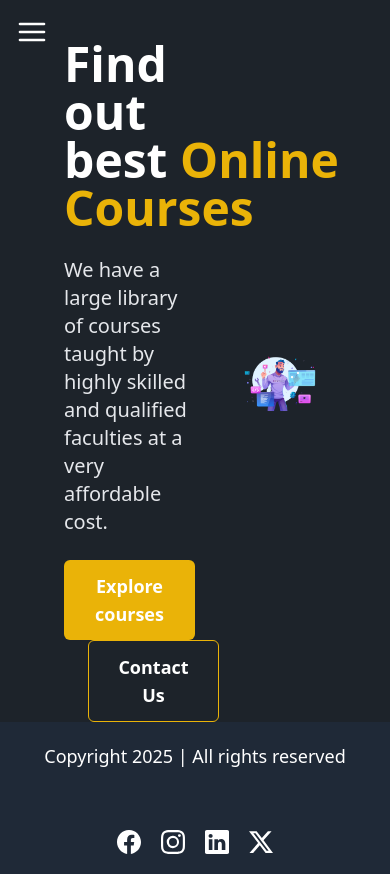
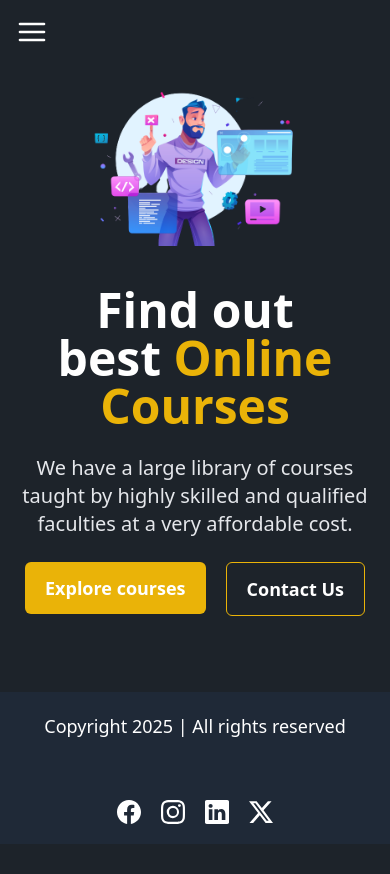
Before and after one commit to Devyansh-Solanki-63/lms-frontend, a React (Vite) app: page / in a window 390 px wide. After the commit the page ends 844 px from the top, so only its background shows below. Built offline with nearby package versions, Linux system fonts and the light colour scheme; no server answers.

Commit message:
enhanced homepage for mobile screen

```diff
--- a/src/Layouts/HomeLayout.jsx
+++ b/src/Layouts/HomeLayout.jsx
@@ -95,7 +95,7 @@ const HomeLayout = ({children}) => {
                 </div>
             </div>
 
-            <div className='min-h-[82vh] sm:min-h-[90vh]'>
+            <div className='min-h-[82vh] sm:min-h-[90vh] flex flex-col'>
                 {children}
             </div>
 
--- a/src/Pages/Course/CourseDescription.jsx
+++ b/src/Pages/Course/CourseDescription.jsx
@@ -12,7 +12,7 @@ function CourseDescription() {
 
     return (
         <HomeLayout>
-            <div className="h-full pt-12 px-20 flex flex-col items-center justify-center text-white">
+            <div className="flex-1 pt-12 px-20 flex flex-col items-center justify-center text-white">
                 <div className="grid grid-cols-2 gap-10 py-10 relative">
                     <div className="space-y-5">
                         <img
--- a/src/Pages/Course/CourseList.jsx
+++ b/src/Pages/Course/CourseList.jsx
@@ -20,7 +20,7 @@ const CourseList = () => {
 
     return (
         <HomeLayout>
-            <div className="h-full pt-20 sm:pt-12 mx-3 sm:mx-16 flex flex-col gap-10 text-white">
+            <div className="flex-1 pt-20 sm:pt-12 mx-3 sm:mx-16 flex flex-col gap-10 text-white">
                 <h1 className="text-center text-3xl font-semibold mb-5">
                     Explore the courses made by
                     <span className="font-bold text-yellow-500">
--- a/src/Pages/Dashboard/AddLecture.jsx
+++ b/src/Pages/Dashboard/AddLecture.jsx
@@ -62,7 +62,7 @@ const AddLecture = () => {
 
     return (
         <HomeLayout>
-            <div className="h-full text-white flex flex-col items-center justify-center gap-10 mx-16">
+            <div className="flex-1 text-white flex flex-col items-center justify-center gap-10 mx-16">
                 <div className="flex flex-col gap-5 p-2 shadow-[0_0_10px_black] w-96 rounded-lg">
                     <header className="flex items-center justify-center relative">
                         <button
--- a/src/Pages/Dashboard/DisplayLectures.jsx
+++ b/src/Pages/Dashboard/DisplayLectures.jsx
@@ -25,7 +25,7 @@ const DisplayLectures = () => {
 
     return (
         <HomeLayout>
-            <div className="flex flex-col gap-10 items-center justify-center h-full py-10 text-wihte mx-[5%]">
+            <div className="flex flex-col gap-10 items-center justify-center flex-1 py-10 text-wihte mx-[5%]">
                 <div className="text-center text-2xl font-semibold text-yellow-500">
                     Course Name: {state?.title}
                 </div>
--- a/src/Pages/Dashboard/EditLecture.jsx
+++ b/src/Pages/Dashboard/EditLecture.jsx
@@ -73,7 +73,7 @@ const EditLecture = () => {
 
     return (
         <HomeLayout>
-            <div className="h-full text-white flex flex-col items-center justify-center gap-10 mx-16">
+            <div className="flex-1 text-white flex flex-col items-center justify-center gap-10 mx-16">
                 <div className="flex flex-col gap-5 p-2 shadow-[0_0_10px_black] w-96 rounded-lg">
                     <header className="flex items-center justify-center relative">
                         <button
--- a/src/Pages/HomePage.jsx
+++ b/src/Pages/HomePage.jsx
@@ -7,8 +7,8 @@ import HomePageImg from '../Assets/Images/homePageMainImage.png'
 const HomePage = () => {
   return (
     <HomeLayout>
-        <div className='h-full flex items-center justify-center gap-10 text-white pt-10 mx-16'>
-            <div className='w-1/2 space-y-6'>
+        <div className='flex-1 flex flex-col-reverse md:flex-row items-center justify-center gap-10 text-white pt-10 pb-10 md:pb-0 mx-3 sm:mx-16'>
+            <div className='w-full md:w-1/2 space-y-6 text-center md:text-left'>
                 <h1 className='text-5xl font-semibold'>
                     Find out best
                     <span>&nbsp;</span>
@@ -19,7 +19,7 @@ const HomePage = () => {
                 <p className='text-xl text-gray-200'>
                     We have a large library of courses taught by highly skilled and qualified faculties at a very affordable cost.
                 </p>
-                <div className='space-x-6'>
+                <div className='flex flex-wrap gap-[20px] justify-center md:justify-start'>
                     <Link to="/courses">
                         <button className='bg-yellow-500 px-5 py-3 rounded-md font-semibold text-lg cursor-pointer hover:bg-yellow-600 transition-all ease-in-out duration-300'>
                             Explore courses
@@ -33,7 +33,7 @@ const HomePage = () => {
                 </div>
             </div>
 
-            <div className='w-1/2 flex items-center justify-center'>
+            <div className='w-[70%] md:w-1/2 flex items-center justify-center'>
                 <img src={HomePageImg} alt="homepage image" />
             </div>
         </div>
--- a/src/Pages/Payment/Checkout.jsx
+++ b/src/Pages/Payment/Checkout.jsx
@@ -74,7 +74,7 @@ const Checkout = () => {
             {!isLoading ? (
                 <form
                     onSubmit={handleSubscription}
-                    className="h-full flex items-center justify-center text-white"
+                    className="flex-1 flex items-center justify-center text-white"
                 >
                     <div className="w-80 h-[26rem] flex flex-col justify-center shadow-[0_0_10px_black] rounded-lg relative">
                         <h1 className="bg-yellow-500 absolute top-0 w-full text-center py-4 text-2xl font-bold rounded-tl0lg rounded-tr-lg">Subscription Bundle</h1>
@@ -103,7 +103,7 @@ const Checkout = () => {
                     </div>
                 </form>
             ) : (
-                <div className='h-full flex items-center justify-center text-white'>loading...</div>
+                <div className='flex-1 flex items-center justify-center text-white'>loading...</div>
             )}
         </HomeLayout>
     )
--- a/src/Pages/Payment/CheckoutFail.jsx
+++ b/src/Pages/Payment/CheckoutFail.jsx
@@ -7,7 +7,7 @@ import HomeLayout from '../../Layouts/HomeLayout';
 const CheckoutFail = () => {
   return (
     <HomeLayout>
-      <div className="h-full flex items-center justify-center text-white">
+      <div className="flex-1 flex items-center justify-center text-white">
         <div className="w-80 h-[26rem] flex flex-col justify-center items-center shadow-[0_0_10px_black] rounded-lg relative">
           <h1 className="bg-[#d72828] absolute text-center top-0 w-full py-4 text-2xl font-bold rounded-tl-lg rounded-tr-lg">Payment Failed</h1>
 
--- a/src/Pages/Payment/CheckoutSuccess.jsx
+++ b/src/Pages/Payment/CheckoutSuccess.jsx
@@ -40,7 +40,7 @@ const CheckoutSuccess = () => {
 
     return (
         <HomeLayout>
-            <div className="h-full flex items-center justify-center text-white">
+            <div className="flex-1 flex items-center justify-center text-white">
                 <div className="w-80 h-[26rem] flex flex-col justify-center items-center shadow-[0_0_10px_black] rounded-lg relative">
                     <h1 className="bg-[#3fab76] absolute text-center top-0 w-full py-4 text-2xl font-bold rounded-tl-lg rounded-tr-lg">Payment Successfull</h1>
 
--- a/src/Pages/User/Profile.jsx
+++ b/src/Pages/User/Profile.jsx
@@ -23,7 +23,7 @@ const Profile = () => {
 
     return (
         <HomeLayout>
-            <div className="h-full flex items-center justify-center">
+            <div className="flex-1 flex items-center justify-center">
                 <div className="mx-3 my-10 flex flex-col gap-4 rounded-lg p-4 text-white w-96 shadow-[0_0_10px_black]">
                     {userData?.avatar?.secure_url &&
                         <img
```
